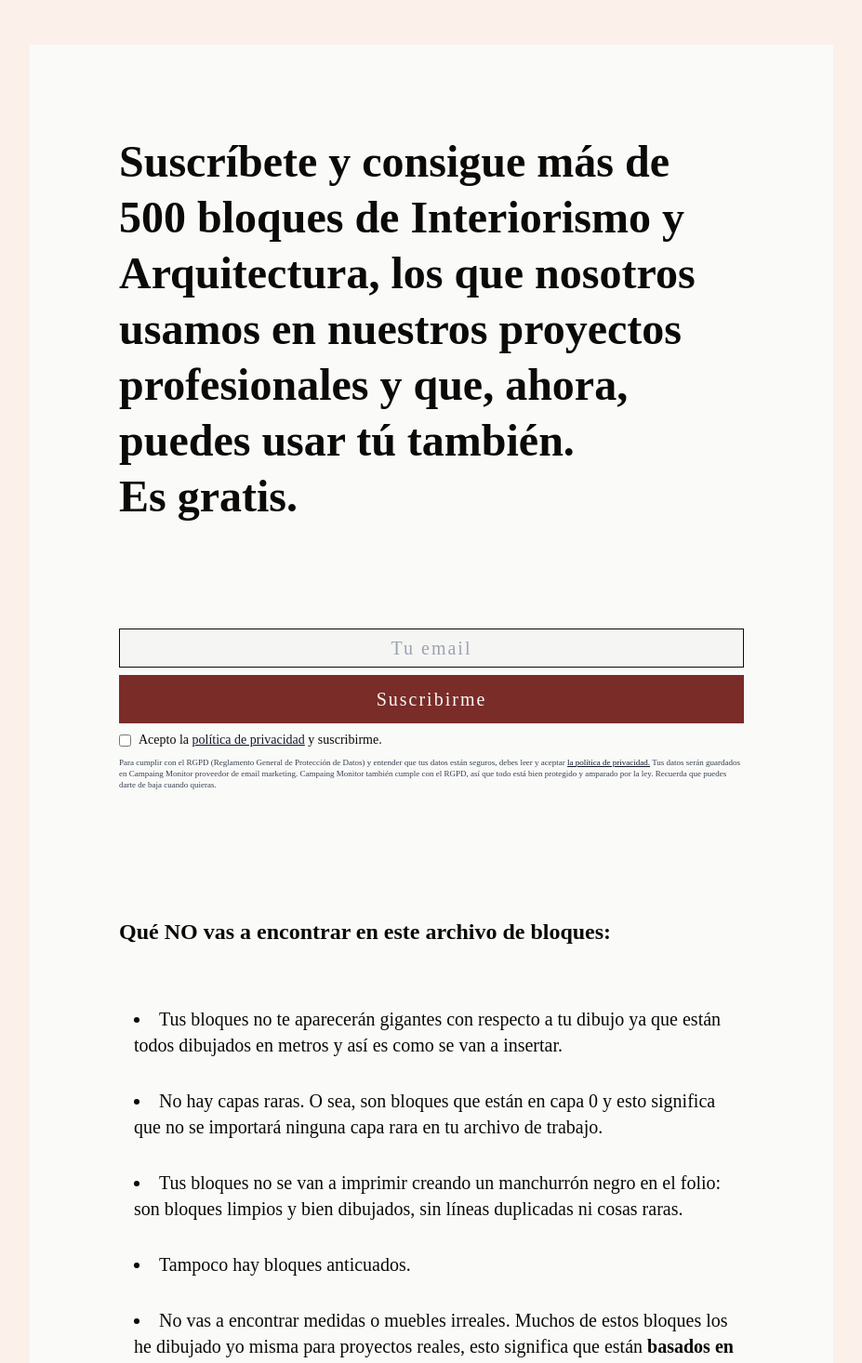
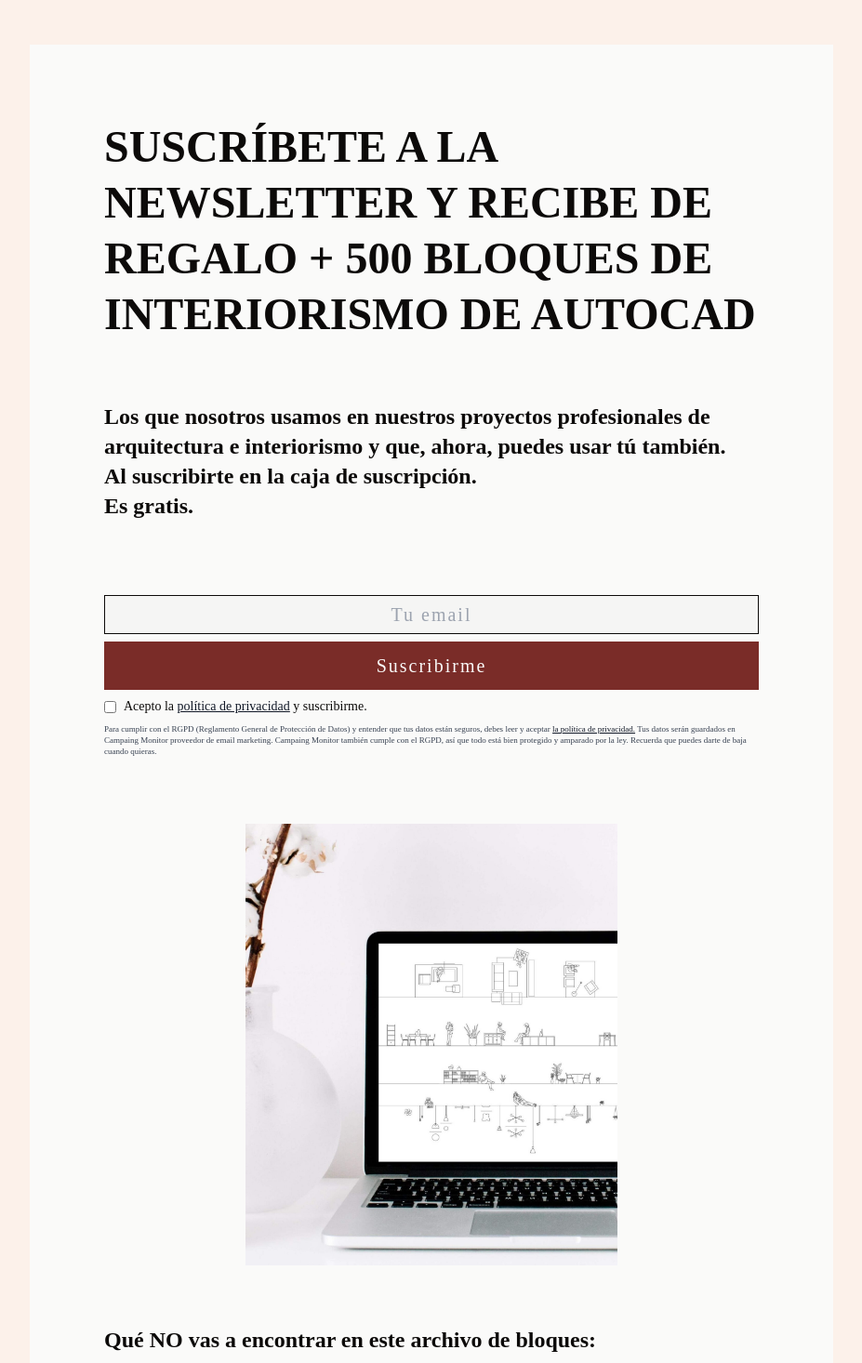
Before and after one commit to joaruibu/be-interior-designer, a Next.js app: page /descarga-bloques-autocad in a window 1280 px wide. Shown: the top 1466 px of the page at 93% size, without its empty margins (176-1103 px from the left). Built offline with nearby package versions, Linux system fonts and the light colour scheme.

Commit message:
chore: update text

```diff
--- a/pages/descarga-bloques-autocad.js
+++ b/pages/descarga-bloques-autocad.js
@@ -11,14 +11,19 @@ const DownloadAutocadBlockPage = () => {
 
   return (
     <div className="w-full font-playfair">
-      <div className="bg-stone-50 p-4 sm:p-24  my-12">
+      <div className="bg-stone-50 p-4 sm:p-20  my-12">
         <header>
-          <h1 className="text-4xl sm:text-5xl  sm:leading-[60px] text-left  pb-20 font-bold">
-            Suscríbete y consigue más de 500 bloques de Interiorismo y
-            Arquitectura, los que nosotros usamos en nuestros proyectos
-            profesionales y que, ahora, puedes usar tú también. <br></br>
-            Es gratis.
+          <h1 className="text-4xl sm:text-5xl  sm:leading-[60px] text-left  pb-16 font-bold">
+            SUSCRÍBETE A LA NEWSLETTER Y RECIBE DE REGALO + 500 BLOQUES DE
+            INTERIORISMO DE AUTOCAD
           </h1>
+
+          <h2 className="text-2xl font-semibold text-left  pb-12">
+            Los que nosotros usamos en nuestros proyectos profesionales de
+            arquitectura e interiorismo y que, ahora, puedes usar tú también.{" "}
+            <br></br> Al suscribirte en la caja de suscripción. <br></br> Es
+            gratis.
+          </h2>
         </header>
 
         <SubscriptionForm
@@ -29,6 +34,16 @@ const DownloadAutocadBlockPage = () => {
         />
         <br></br>
         <br></br>
+
+        <div className="flex justify-center">
+          <img
+            className="text-center"
+            src={"/img/macBook-bloques-autocad.jpg"}
+            alt="Imagen bloques autocad"
+            width={400}
+            height={200}
+          />
+        </div>
 
         <h2 className="text-2xl font-semibold text-left py-16">
           Qué NO vas a encontrar en este archivo de bloques:
--- a/pages/taller-proyecto-ejecucion-vivienda-vlc.js
+++ b/pages/taller-proyecto-ejecucion-vivienda-vlc.js
@@ -532,10 +532,11 @@ const TallerProyectoEjecucionVivienda = () => {
             El curso vale incluso para zurdos pelirrojos que se dediquen al
             sector de la construcción.
           </p>
+          presupuestos y mediciones
           <p>
             Pero ojo. Existen motivos por los que este curso puede no ser para
             ti, no explicamos nada de estructuras, cimentación, parámetros
-            urbanísticos, patologías constructivas…{" "}
+            urbanísticos, presupuestos y mediciones, patologías constructivas…{" "}
           </p>
           <p>
             Parece evidente que un<i> proyecto de ejecución de interiorismo</i>{" "}
```
Also changed, not shown: public/img/macBook-bloques-autocad.jpg, public/img/nosotros-cactus.jpeg (added).
